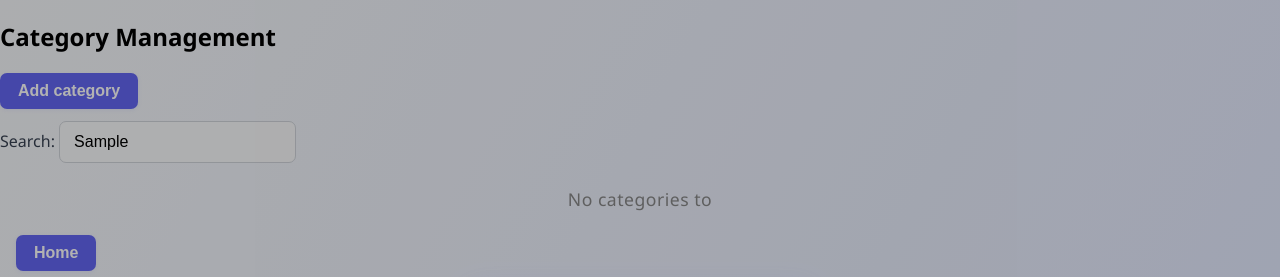
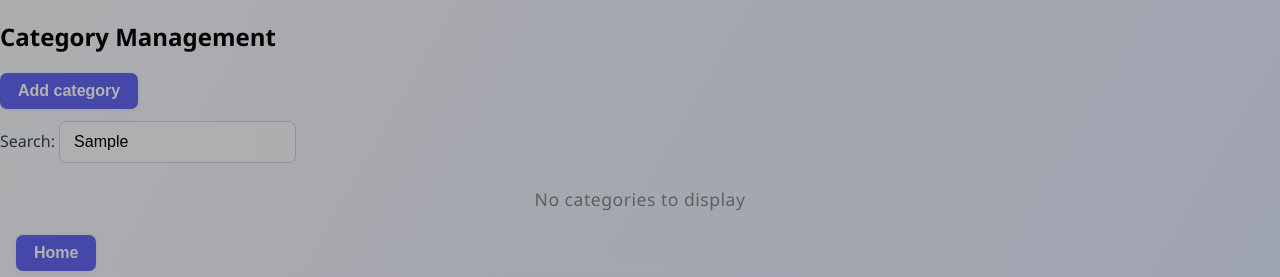
Before and after one commit to gnersisyann/personal-finance-tracker, a Nuxt app: page /category in a window 1280 px wide. Both pictures are taken after typing "Sample" into the empty fields and a click on the button "Add category". Shown: the top 277 px of the page. Built offline with nearby package versions, Linux system fonts and the light colour scheme.

Commit message:
Category text fix

```diff
--- a/components/AppCategoryList.vue
+++ b/components/AppCategoryList.vue
@@ -92,6 +92,6 @@ function cancelEdit() {
     v-else
     style="text-align: center; color: #888; margin: 24px 0"
   >
-    No categories to
+    No categories to display
   </div>
 </template>
```
